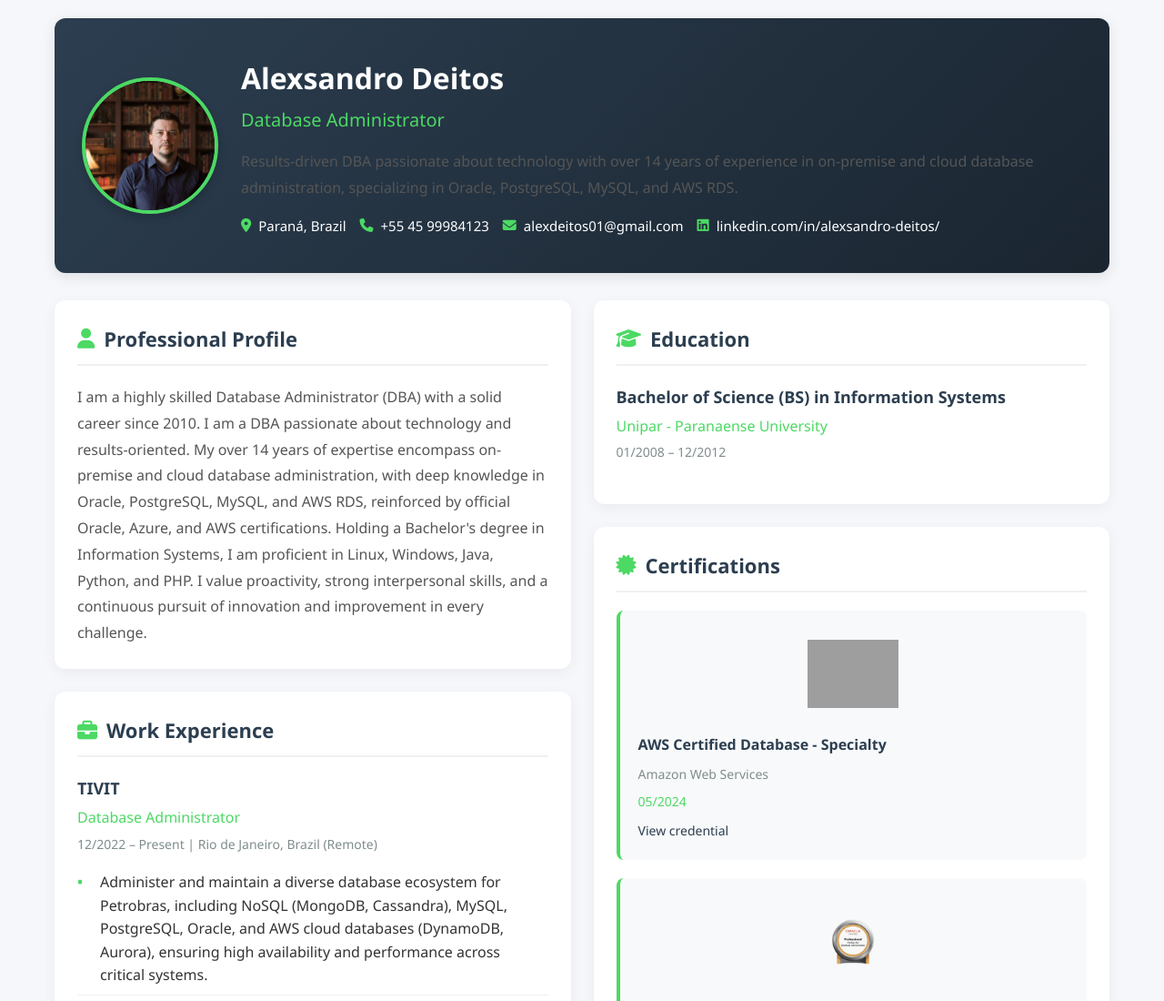
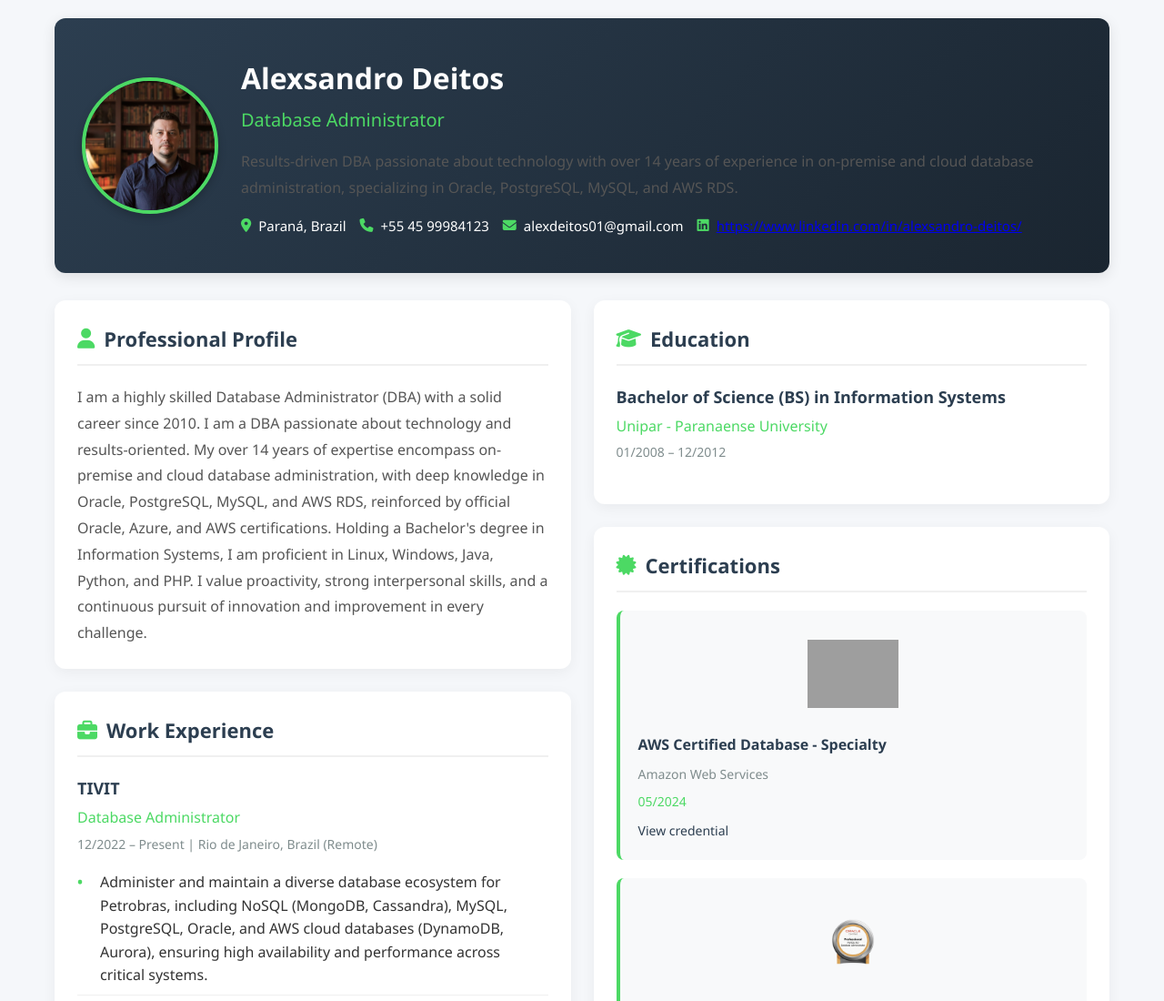
Before and after one commit to alexdeitos/alexdeitos.github.io, a plain HTML site: page index.html in a window 1280 px wide. Shown: the top 1100 px of the page at 91% size. Drawn offline with Linux system fonts and the light colour scheme; grey boxes are pictures that could not be loaded.

Commit message:
add a link to linkedin profile commit

```diff
--- a/index.html
+++ b/index.html
@@ -306,7 +306,8 @@
             </div>
             <div class="contact-item">
               <i class="fab fa-linkedin"></i>
-              <span>linkedin.com/in/alexsandro-deitos/</span>
+              <span><a
+                  href="linkedin.com/in/alexsandro-deitos/">https://www.linkedin.com/in/alexsandro-deitos/</a></span>
             </div>
           </div>
         </div>
```
